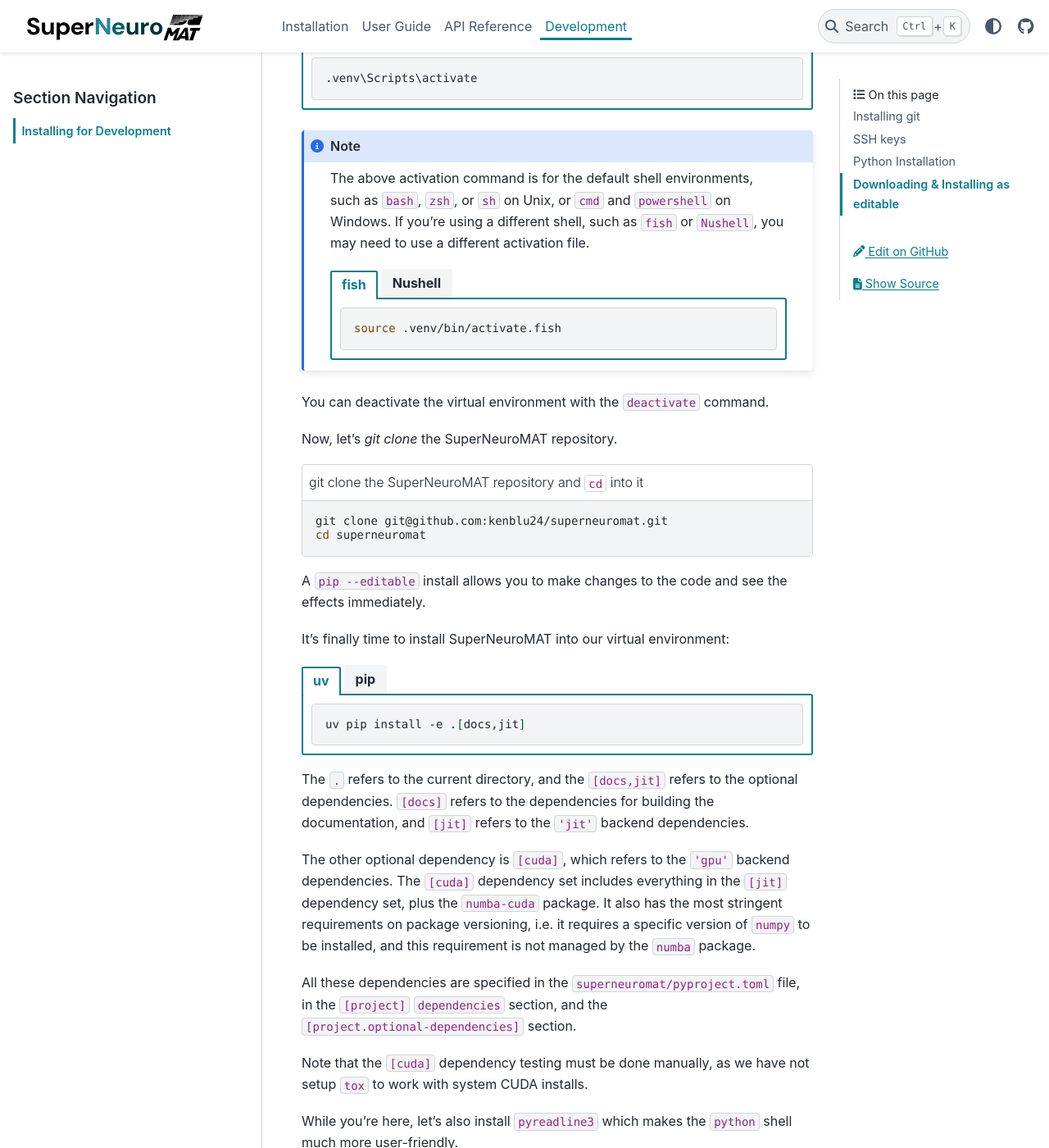
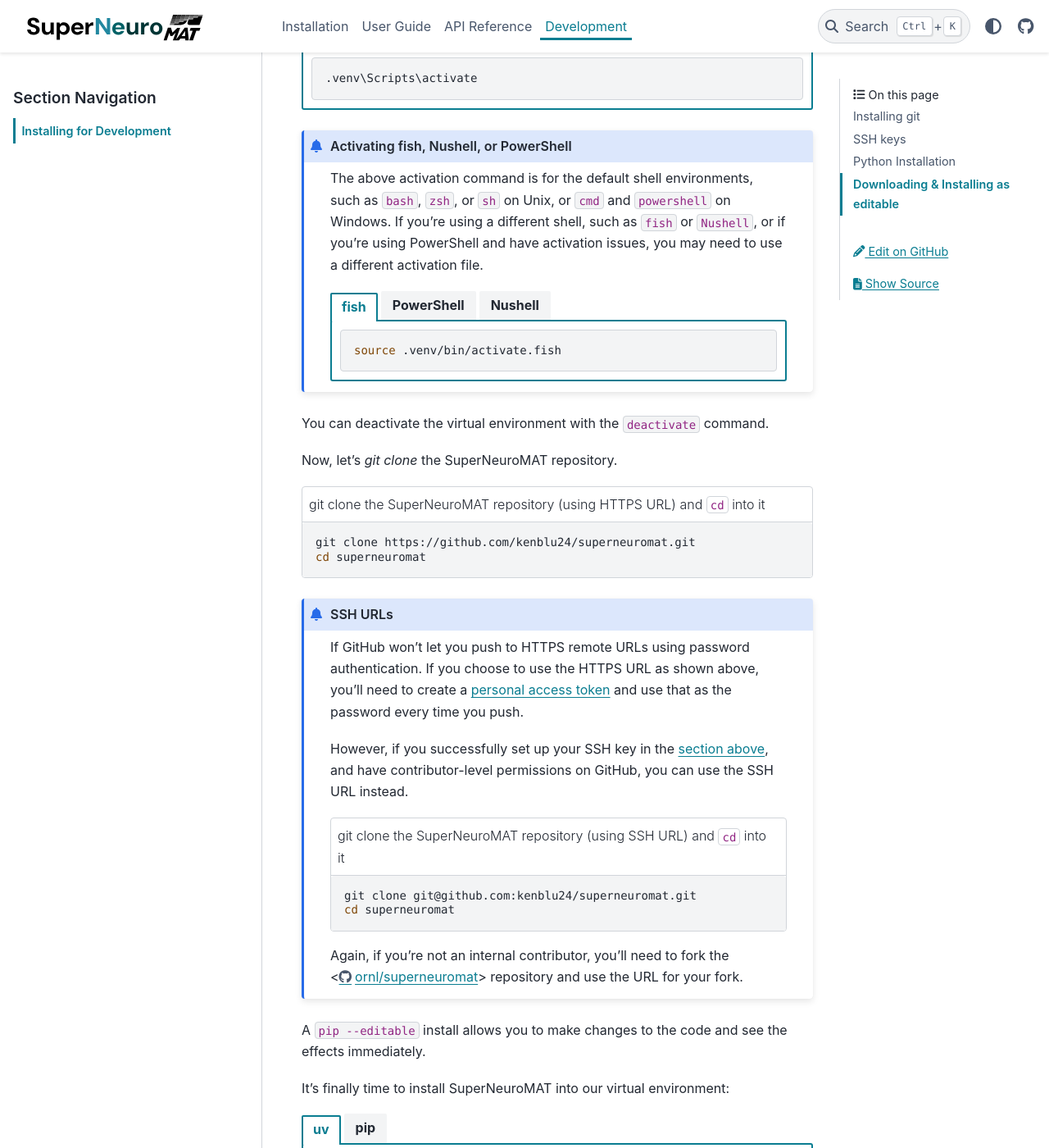
Before and after one commit to ORNL/superneuromat, a Sphinx documentation site: the page built from docs/source/devel/install.rst, in a window 1280 px wide and 1400 px high, scrolled down 3364 px. Shown: the whole window at 82% size. Built offline with Sphinx 7.4.7 and the PyData theme 0.15.4, drawn with Linux system fonts in a browser that asks for light colours; some of the changed text lies outside the part shown.

Commit message:
revise dev install docs

```diff
--- a/docs/source/devel/install.rst
+++ b/docs/source/devel/install.rst
@@ -28,6 +28,8 @@
    :fab:`git-alt` Download git :fas:`arrow-up-right-from-square`
 
 Once you have git, make sure you can run ``git`` from the command line. If not, you may need to restart your terminal.
+
+.. _snm-install-ssh-keys:
 
 SSH keys
 ========
@@ -170,10 +172,10 @@
 
          source .venv/bin/activate
 
-.. note::
+.. admonition:: Activating fish, Nushell, or PowerShell
 
    The above activation command is for the default shell environments, such as ``bash``, ``zsh``, or ``sh`` on Unix, or ``cmd`` and ``powershell`` on Windows.
-   If you're using a different shell, such as ``fish`` or ``Nushell``, you may need to use a different activation file.
+   If you're using a different shell, such as ``fish`` or ``Nushell``, or if you're using PowerShell and have activation issues, you may need to use a different activation file.
 
    .. tab-set::
       :class: sd-width-content-min
@@ -185,6 +187,13 @@
          .. code-block:: fish
 
             source .venv/bin/activate.fish
+
+      .. tab-item:: PowerShell
+         :sync: powershell
+
+         .. code-block:: powershell
+
+            .venv\bin\activate.ps1
 
 
       .. tab-item:: Nushell
@@ -213,10 +222,28 @@
 Now, let's `git clone` the SuperNeuroMAT repository.
 
 .. code-block:: bash
-   :caption: git clone the SuperNeuroMAT repository and ``cd`` into it
+   :caption: git clone the SuperNeuroMAT repository (using HTTPS URL) and ``cd`` into it
 
-   git clone git@github.com:kenblu24/superneuromat.git
+   git clone https://github.com/kenblu24/superneuromat.git
    cd superneuromat
+
+
+.. admonition:: SSH URLs
+
+   If GitHub won't let you push to HTTPS remote URLs using password authentication. If you choose to use the HTTPS URL as shown above,
+   you'll need to create a `personal access token <https://docs.github.com/en/authentication/keeping-your-account-and-data-secure/creating-a-personal-access-token>`_
+   and use that as the password every time you push.
+
+   However, if you successfully set up your SSH key in the `section above <snm-install-ssh-keys>`_, and have contributor-level permissions on GitHub,
+   you can use the SSH URL instead.
+
+   .. code-block:: bash
+      :caption: git clone the SuperNeuroMAT repository (using SSH URL) and ``cd`` into it
+
+      git clone git@github.com:kenblu24/superneuromat.git
+      cd superneuromat
+
+   Again, if you're not an internal contributor, you'll need to fork the <https://github.com/ornl/superneuromat/fork> repository and use the URL for your fork.
 
 A ``pip --editable`` install allows you to make changes to the code and see the effects immediately.
 
@@ -283,8 +310,8 @@
    >>> import superneuromat
    >>>
 
-If you installed ``pyreadline3``, you can exit the ``python`` shell with :kbd:`Ctrl+C` to stop
-currently running commands and then :kbd:`Ctrl+D` or ``quit()`` to quit the python REPL.
+If you installed ``pyreadline3`` or are using Python 3.13 or newer, you can exit the ``python`` shell with :kbd:`Ctrl+C` to stop
+currently running commands and then :kbd:`Ctrl+D`. Or you can type ``quit()`` to quit the python REPL.
 
 -----
 
--- a/pyproject.toml
+++ b/pyproject.toml
@@ -30,7 +30,6 @@
 ]
 classifiers = [
     "Programming Language :: Python :: 3",
-    "Programming Language :: C",
     "License :: OSI Approved :: BSD License",
     "Development Status :: 3 - Alpha",
     "Topic :: Scientific/Engineering",
```
